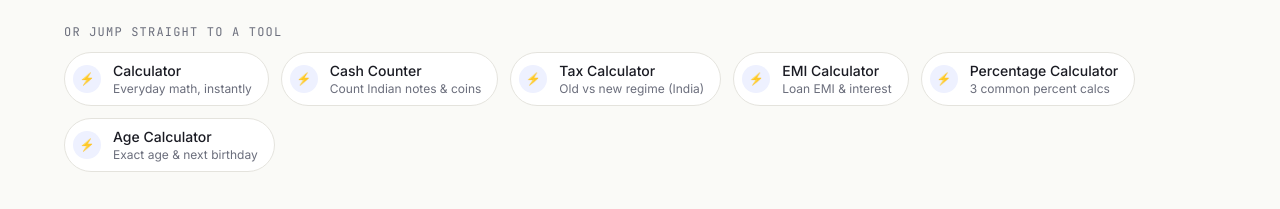
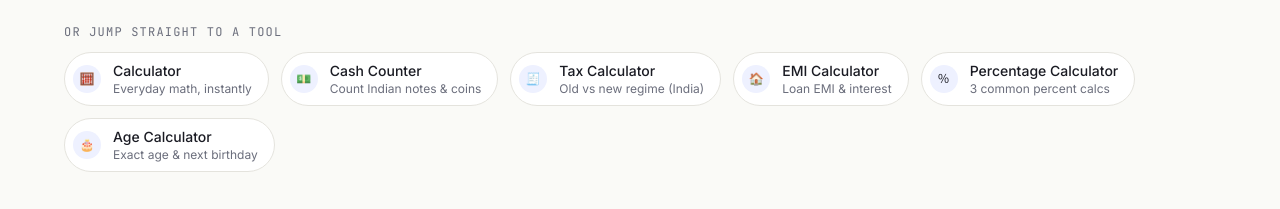
Before and after one commit to coolkishan44/metoolkit, a Next.js app: page / in a window 1280 px wide. Shown: the part 578-787 px from the top of the page. Built offline with nearby package versions, Linux system fonts and the light colour scheme.

Commit message:
Add hover animations to homepage tool cards
Updated QuickTools to include icons for each tool and enhanced hover effects.

```diff
--- a/components/QuickTools.tsx
+++ b/components/QuickTools.tsx
@@ -1,36 +1,12 @@
 import Link from "next/link";
 
 const quickTools = [
-  {
-    href: "/calculator",
-    label: "Calculator",
-    description: "Everyday math, instantly"
-  },
-  {
-    href: "/cash-counter",
-    label: "Cash Counter",
-    description: "Count Indian notes & coins"
-  },
-  {
-    href: "/tax-calculator",
-    label: "Tax Calculator",
-    description: "Old vs new regime (India)"
-  },
-  {
-    href: "/emi-calculator",
-    label: "EMI Calculator",
-    description: "Loan EMI & interest"
-  },
-  {
-    href: "/percentage-calculator",
-    label: "Percentage Calculator",
-    description: "3 common percent calcs"
-  },
-  {
-    href: "/age-calculator",
-    label: "Age Calculator",
-    description: "Exact age & next birthday"
-  }
+  { href: "/calculator", label: "Calculator", description: "Everyday math, instantly", icon: "🧮" },
+  { href: "/cash-counter", label: "Cash Counter", description: "Count Indian notes & coins", icon: "💵" },
+  { href: "/tax-calculator", label: "Tax Calculator", description: "Old vs new regime (India)", icon: "🧾" },
+  { href: "/emi-calculator", label: "EMI Calculator", description: "Loan EMI & interest", icon: "🏠" },
+  { href: "/percentage-calculator", label: "Percentage Calculator", description: "3 common percent calcs", icon: "％" },
+  { href: "/age-calculator", label: "Age Calculator", description: "Exact age & next birthday", icon: "🎂" }
 ];
 
 export default function QuickTools() {
@@ -40,10 +16,10 @@ export default function QuickTools() {
         <Link
           key={tool.href}
           href={tool.href}
-          className="group flex items-center gap-3 rounded-full border border-line dark:border-white/10 bg-surface dark:bg-white/[0.03] pl-2 pr-4 py-2 hover:border-indigo transition-colors"
+          className="group flex items-center gap-3 rounded-full border border-line dark:border-white/10 bg-surface dark:bg-white/[0.03] pl-2 pr-4 py-2 transition-all duration-300 ease-out hover:border-indigo hover:-translate-y-0.5 hover:shadow-md hover:shadow-indigo/10 dark:hover:shadow-black/30"
         >
-          <span className="w-7 h-7 rounded-full bg-indigo-soft dark:bg-indigo/15 flex items-center justify-center text-xs font-mono text-indigo shrink-0">
-            ⚡
+          <span className="w-7 h-7 rounded-full bg-indigo-soft dark:bg-indigo/15 flex items-center justify-center text-xs shrink-0 transition-transform duration-300 ease-out group-hover:scale-110 group-hover:rotate-6">
+            {tool.icon}
           </span>
           <span>
             <span className="block text-sm font-medium text-ink dark:text-white group-hover:text-indigo transition-colors">
```
